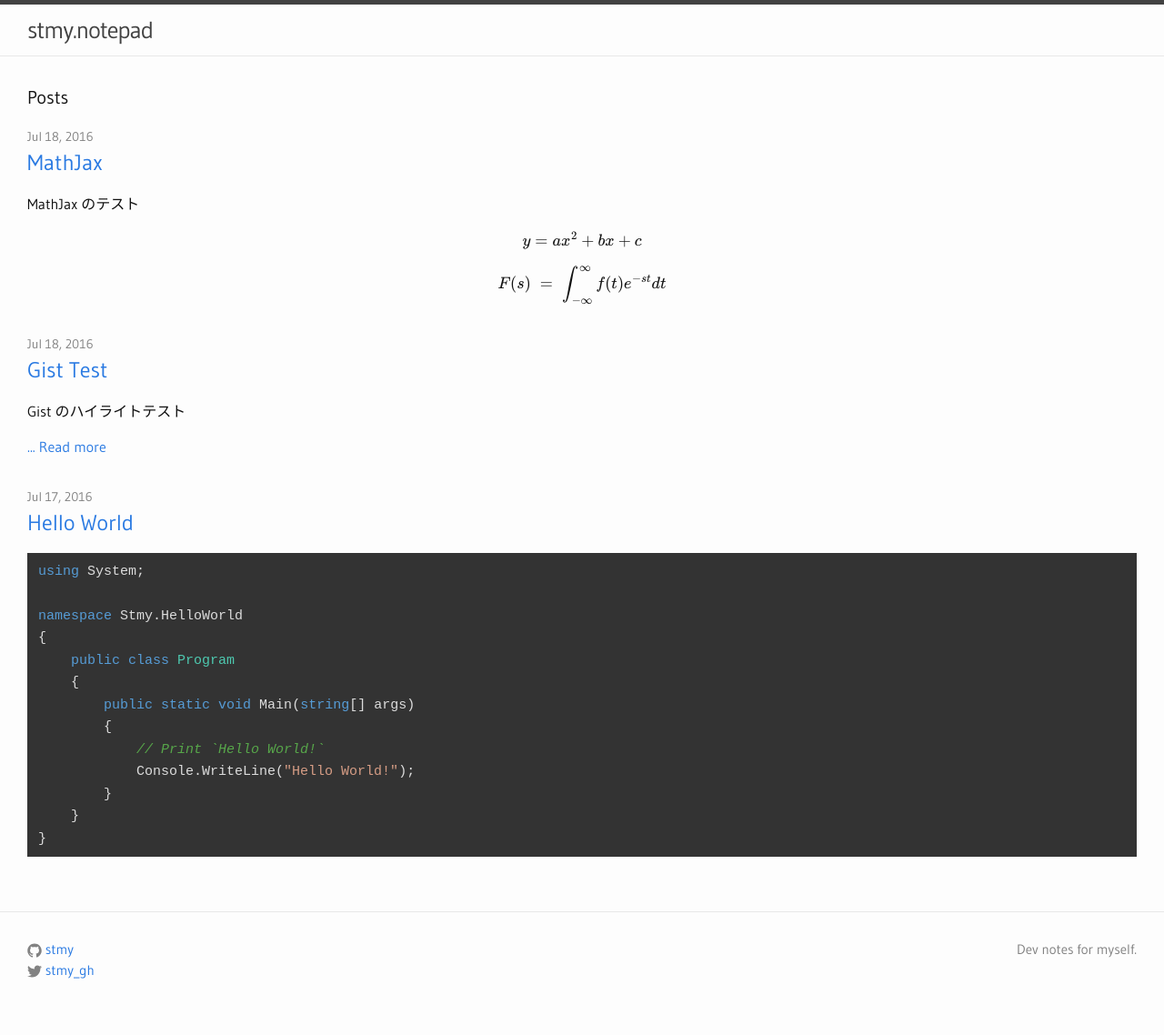
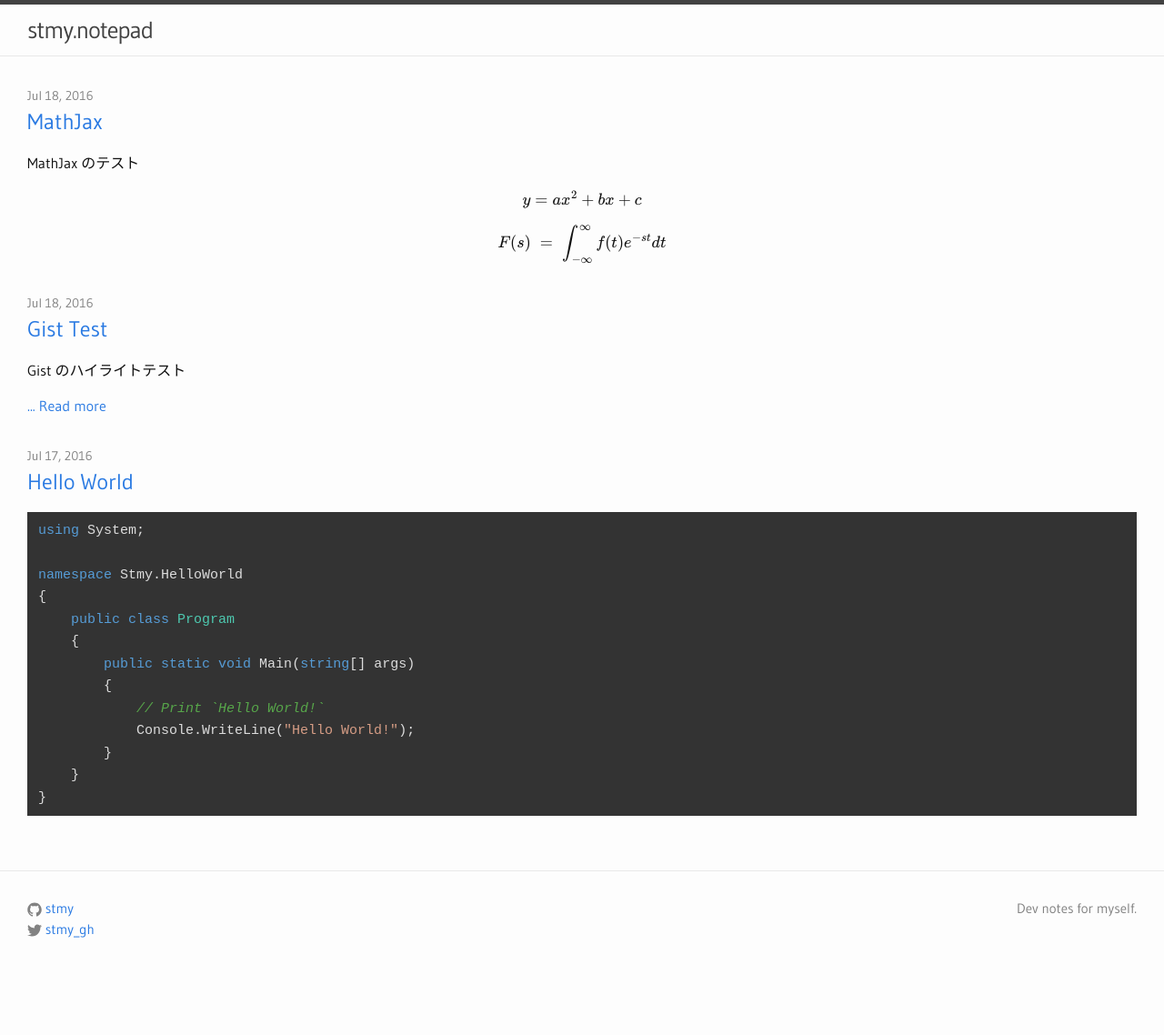
Before and after one commit to stmy/stmy.github.io, a Jekyll site: the page built from index.html, in a window 1280 px wide. Shown: the whole page at 91% size. Built offline with Jekyll 4.4.1, drawn with Linux system fonts in a browser that asks for light colours; nearby versions of some CDN libraries; formulas are drawn with MathJax 3; after the commit the page ends 1093 px from its top, so only the background shows below that.

Commit message:
Update index.html

```diff
--- a/index.html
+++ b/index.html
@@ -3,9 +3,6 @@
 ---
 
 <div class="home">
-
-  <h1 class="page-heading">Posts</h1>
-
   <ul class="post-list">
     {% for post in site.posts %}
       <li>
@@ -27,7 +24,4 @@
       </li>
     {% endfor %}
   </ul>
-
-  <!--<p class="rss-subscribe">subscribe <a href="{{ "/feed.xml" | prepend: site.baseurl }}">via RSS</a></p>-->
-
 </div>
```
